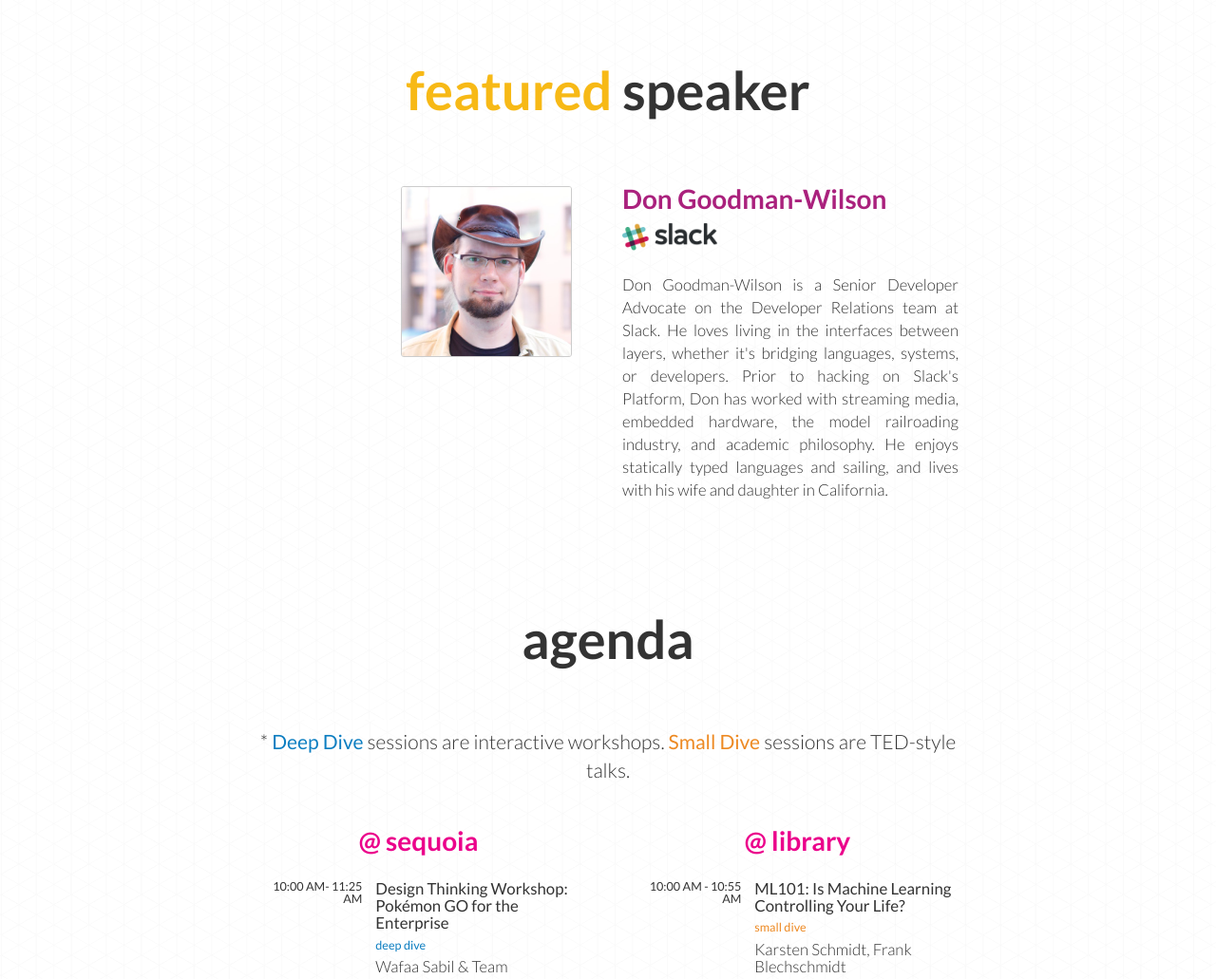
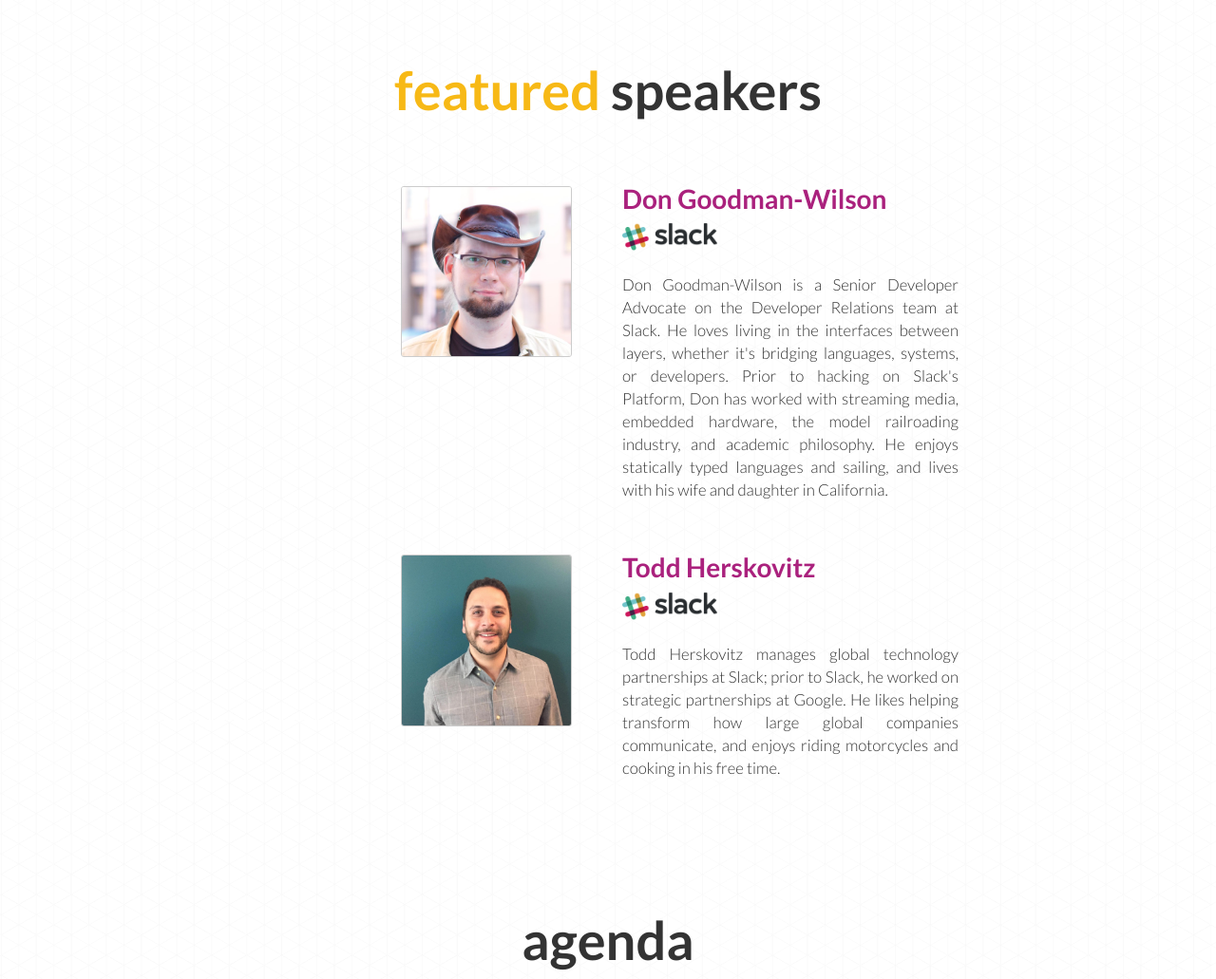
Before and after one commit to 2016sap/2016sap.github.io, a plain HTML site: page index.html in a window 1280 px wide. Shown: the part 4042-5073 px from the top of the page at 95% size. Drawn offline with nearby package versions, Linux system fonts and the light colour scheme.

Commit message:
add second speaker

```diff
--- a/index.html
+++ b/index.html
@@ -298,9 +298,9 @@
 <div id="featured" class="section">
 <div class="row">
 
-		<h1 class="title"><span class="keyword-featured">featured</span> speaker</span></h1>
+		<h1 class="title"><span class="keyword-featured">featured</span> speakers</span></h1>
 
-		<div class="col-sm-12 col-xs-12">
+		<div class="col-sm-12 col-xs-12 featured-speaker">
 		<div class="col-md-2"></div>
 		<div class="col-sm-6 col-md-4">
 			<img src="assets/don.jpg" class="speaker-img img-responsive featured-img">
@@ -310,6 +310,19 @@
 			<h3 class="featured-name">Don Goodman-Wilson</h3>
 			<img src="assets/slack_logo.png" class="featured-company">
 			<p class="featured-content">Don Goodman-Wilson is a Senior Developer Advocate on the Developer Relations team at Slack. He loves living in the interfaces between layers, whether it's bridging languages, systems, or developers. Prior to hacking on Slack's Platform, Don has worked with streaming media, embedded hardware, the model railroading industry, and academic philosophy. He enjoys statically typed languages and sailing, and lives with his wife and daughter in California.</p>
+		</div>
+			</div>
+
+		<div class="col-sm-12 col-xs-12 featured-speaker">
+		<div class="col-md-2"></div>
+		<div class="col-sm-6 col-md-4">
+			<img src="assets/todd.jpg" class="speaker-img img-responsive featured-img">
+		</div>
+
+		<div class="col-sm-6 col-md-6">
+			<h3 class="featured-name">Todd Herskovitz</h3>
+			<img src="assets/slack_logo.png" class="featured-company">
+			<p class="featured-content">Todd Herskovitz manages global technology partnerships at Slack; prior to Slack, he worked on strategic partnerships at Google. He likes helping transform how large global companies communicate, and enjoys riding motorcycles and cooking in his free time.</p>
 		</div>
 			</div>
 </div>
--- a/style.css
+++ b/style.css
@@ -350,6 +350,10 @@
 	/*margin:2vh;*/
 }
 
+.featured-speaker {
+	margin-bottom:3vh;
+}
+
 
 /* ========================
 	AGENDA
```
Also changed, not shown: assets/todd.jpg (added).
